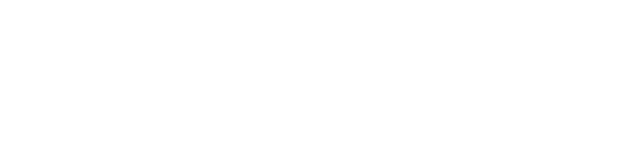
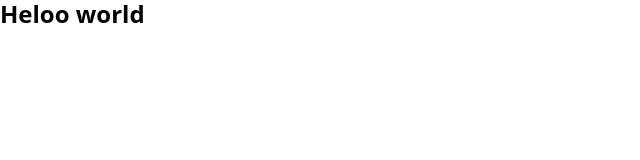
Before and after one commit to Mirjax2000/qr-code-component, a plain HTML site: page index.html in a window 1280 px wide. Shown: the whole page, without its empty margins (0-640 px from the left). Drawn offline with nearby package versions, Linux system fonts and the light colour scheme; files that its build step writes are made by us from their sources.

Commit message:
H2 heloo world

```diff
--- a/index.html
+++ b/index.html
@@ -24,6 +24,8 @@
 
 <body class="home">
 
+    <h2>Heloo world</h2>
+
 </body>
 
 </html>
```
